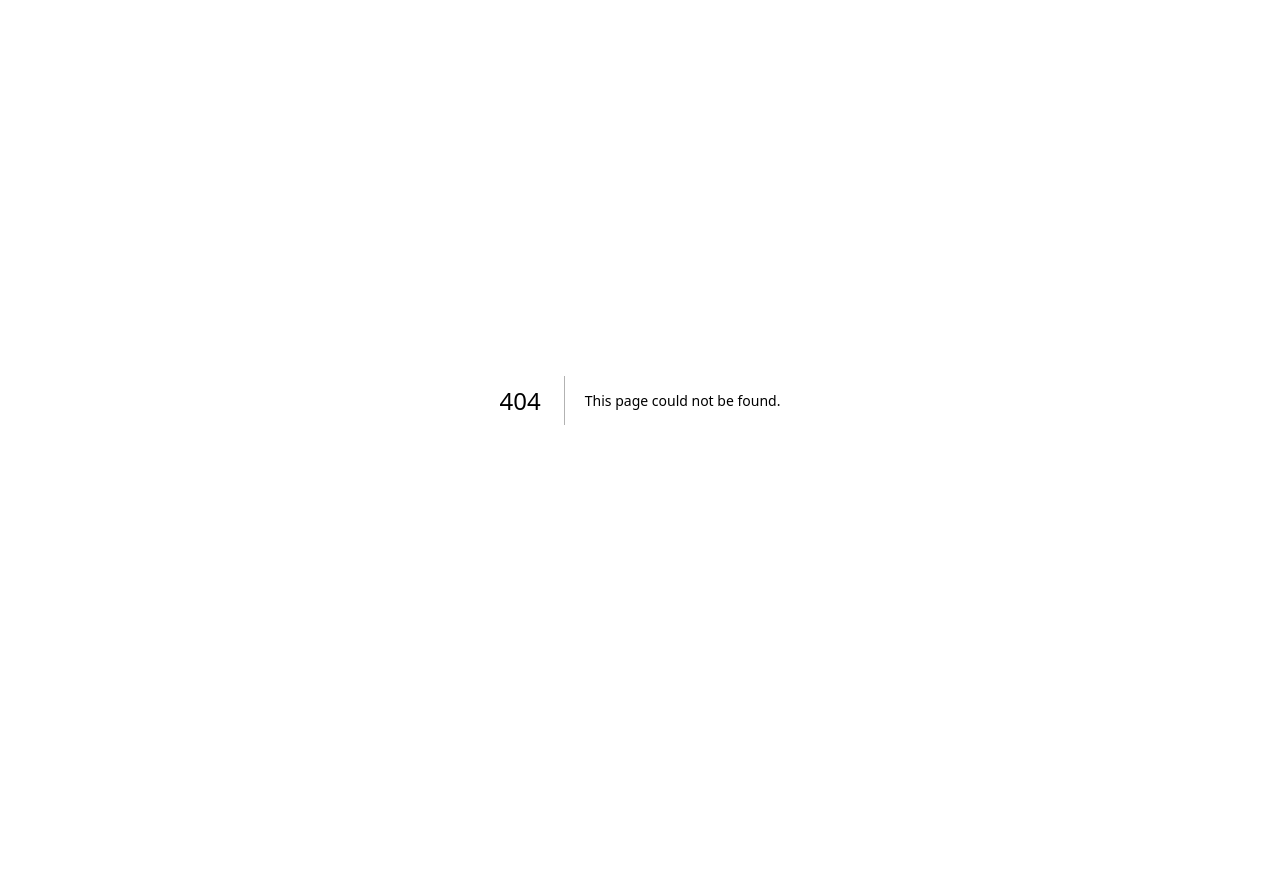
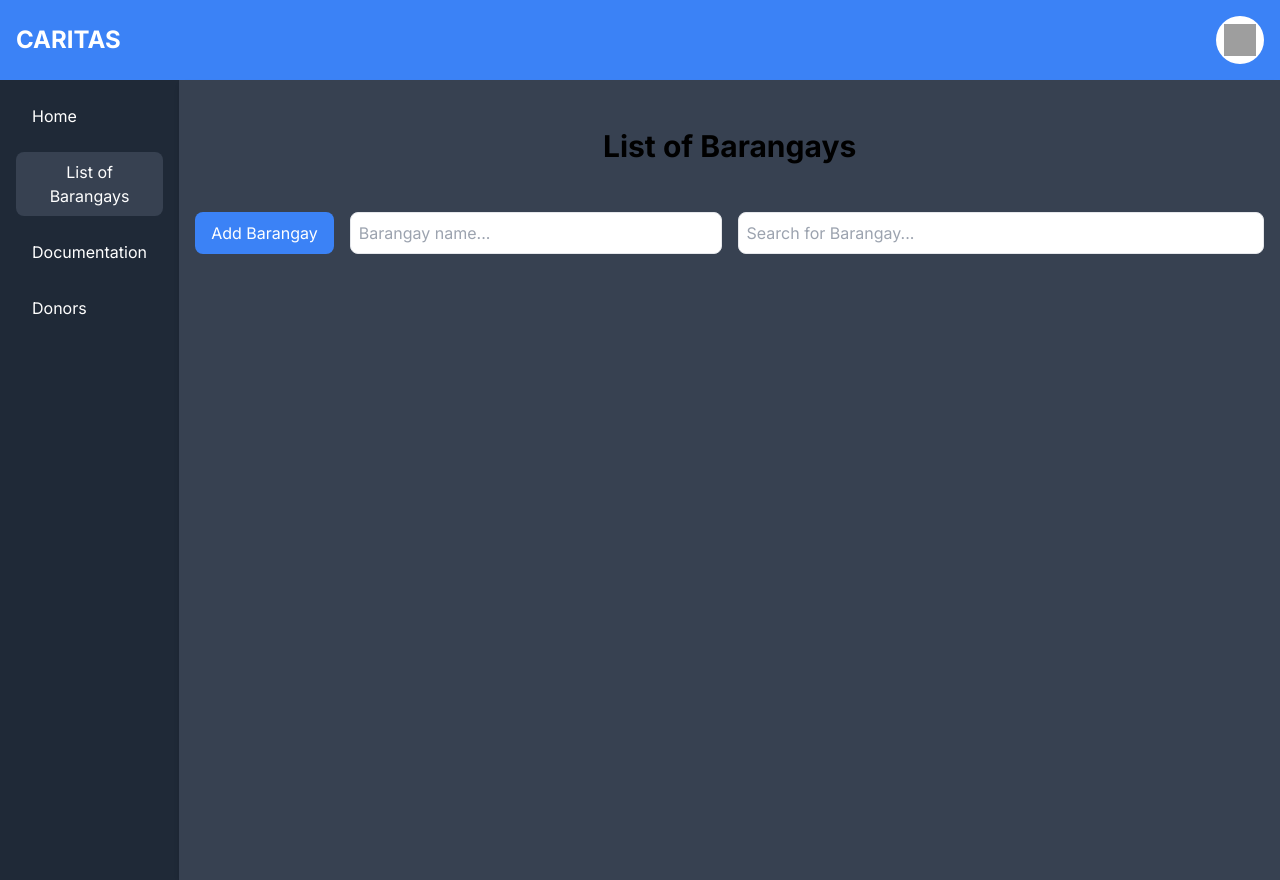
Before and after one commit to Caritas-200/caritas, a Next.js app: page /barangay in a window 1280 px wide. Before the commit this address had no page. Before the commit the page ends 800 px from the top, so only its background shows below. Built offline with nearby package versions, Linux system fonts and the light colour scheme; grey boxes are pictures that could not be loaded.

Commit message:
"feat: add initial barangay dashboard"

```diff
--- /dev/null
+++ b/src/app/(ui)/barangay/page.tsx
@@ -0,0 +1,89 @@
+"use client";
+
+import React, { useState } from "react";
+import Folder from "@/app/components/Barangay";
+import Header from "@/app/components/Header";
+import LeftNav from "@/app/components/Nav";
+
+interface Folder {
+  id: number;
+  name: string;
+}
+
+const BarangayList: React.FC = () => {
+  const [folders, setFolders] = useState<Folder[]>([]);
+  const [searchTerm, setSearchTerm] = useState<string>("");
+  const [newFolderName, setNewFolderName] = useState<string>("");
+
+  const handleAddFolder = () => {
+    if (newFolderName.trim() === "") return;
+
+    const newFolder: Folder = {
+      id: folders.length + 1,
+      name: newFolderName,
+    };
+
+    setFolders([...folders, newFolder]);
+    setNewFolderName(""); // Clear the input after adding
+  };
+
+  const handleDeleteFolder = (id: number) => {
+    setFolders(folders.filter((folder) => folder.id !== id));
+  };
+
+  const filteredFolders = folders.filter((folder) =>
+    folder.name.toLowerCase().includes(searchTerm.toLowerCase())
+  );
+
+  return (
+    <div className="h-screen">
+      <Header />
+      <div className="flex flex-row flex-1 bg-gray-100">
+        <LeftNav />
+        <div className="p-4 w-full bg-gray-700 shadow-md ">
+          <h2 className="p-8 text-3xl font-bold mb-4 text-center">
+            List of Barangays
+          </h2>
+          <div className="grid grid-cols-1 sm:grid-cols-2 md:grid-cols-2 gap-4">
+            <div className="mb-4 flex gap-4 w-full">
+              <button
+                className="bg-blue-500 text-white py-2 px-4 rounded-lg whitespace-nowrap"
+                onClick={handleAddFolder}
+              >
+                Add Barangay
+              </button>
+              <input
+                type="text"
+                placeholder="Barangay name..."
+                className="w-full text-gray-700 p-2 border rounded-lg "
+                value={newFolderName}
+                onChange={(e) => setNewFolderName(e.target.value)}
+              />
+            </div>
+            <div className="flex mb-4 w-full">
+              <input
+                type="text"
+                placeholder="Search for Barangay..."
+                className="w-full text-gray-700 p-2 border rounded-lg"
+                value={searchTerm}
+                onChange={(e) => setSearchTerm(e.target.value)}
+              />
+            </div>
+          </div>
+
+          <div className="grid grid-cols-1 sm:grid-cols-2 md:grid-cols-3 lg:grid-cols-4 gap-4">
+            {filteredFolders.map((folder) => (
+              <Folder
+                key={folder.id}
+                name={folder.name}
+                onDelete={() => handleDeleteFolder(folder.id)}
+              />
+            ))}
+          </div>
+        </div>
+      </div>
+    </div>
+  );
+};
+
+export default BarangayList;
--- /dev/null
+++ b/src/app/components/Barangay.tsx
@@ -0,0 +1,43 @@
+import React from "react";
+import Swal from "sweetalert2";
+import withReactContent from "sweetalert2-react-content";
+
+interface FolderProps {
+  name: string;
+  onDelete: () => void; // Pass a delete function from the parent component
+}
+
+const MySwal = withReactContent(Swal);
+
+const Folder: React.FC<FolderProps> = ({ name, onDelete }) => {
+  const handleDelete = () => {
+    MySwal.fire({
+      title: "Are you sure?",
+      text: "You won't be able to revert this!",
+      icon: "warning",
+      showCancelButton: true,
+      confirmButtonColor: "#3085d6",
+      cancelButtonColor: "#d33",
+      confirmButtonText: "Yes, delete it!",
+    }).then((result) => {
+      if (result.isConfirmed) {
+        onDelete();
+        MySwal.fire("Deleted!", "Your folder has been deleted.", "success");
+      }
+    });
+  };
+
+  return (
+    <div className="relative bg-gray-500 p-4 rounded-lg shadow-md">
+      <h3 className="text-lg font-semibold">{name}</h3>
+      <button
+        onClick={handleDelete}
+        className="absolute top-2 right-2 text-red-500"
+      >
+        ✖
+      </button>
+    </div>
+  );
+};
+
+export default Folder;
--- a/src/app/components/Nav.tsx
+++ b/src/app/components/Nav.tsx
@@ -13,7 +13,7 @@ interface NavItem {
 
 const navItems: NavItem[] = [
   { name: "Home", href: "/home" },
-  { name: "List of Barangays", href: "/barangays" },
+  { name: "List of Barangays", href: "/barangay" },
   { name: "Documentation", href: "/documentation" },
   { name: "Donors", href: "/donors" },
 ];
@@ -22,7 +22,7 @@ const Nav: React.FC = () => {
   const pathname = usePathname(); // Get the current pathname
 
   return (
-    <nav className="bg-gray-800 text-white h-screen p-4">
+    <nav className="bg-gray-800 text-white h-screen p-4 min-w-[14%]">
       <ul className="space-y-4">
         {navItems.map((item) => {
           const isActive = pathname === item.href;
```
